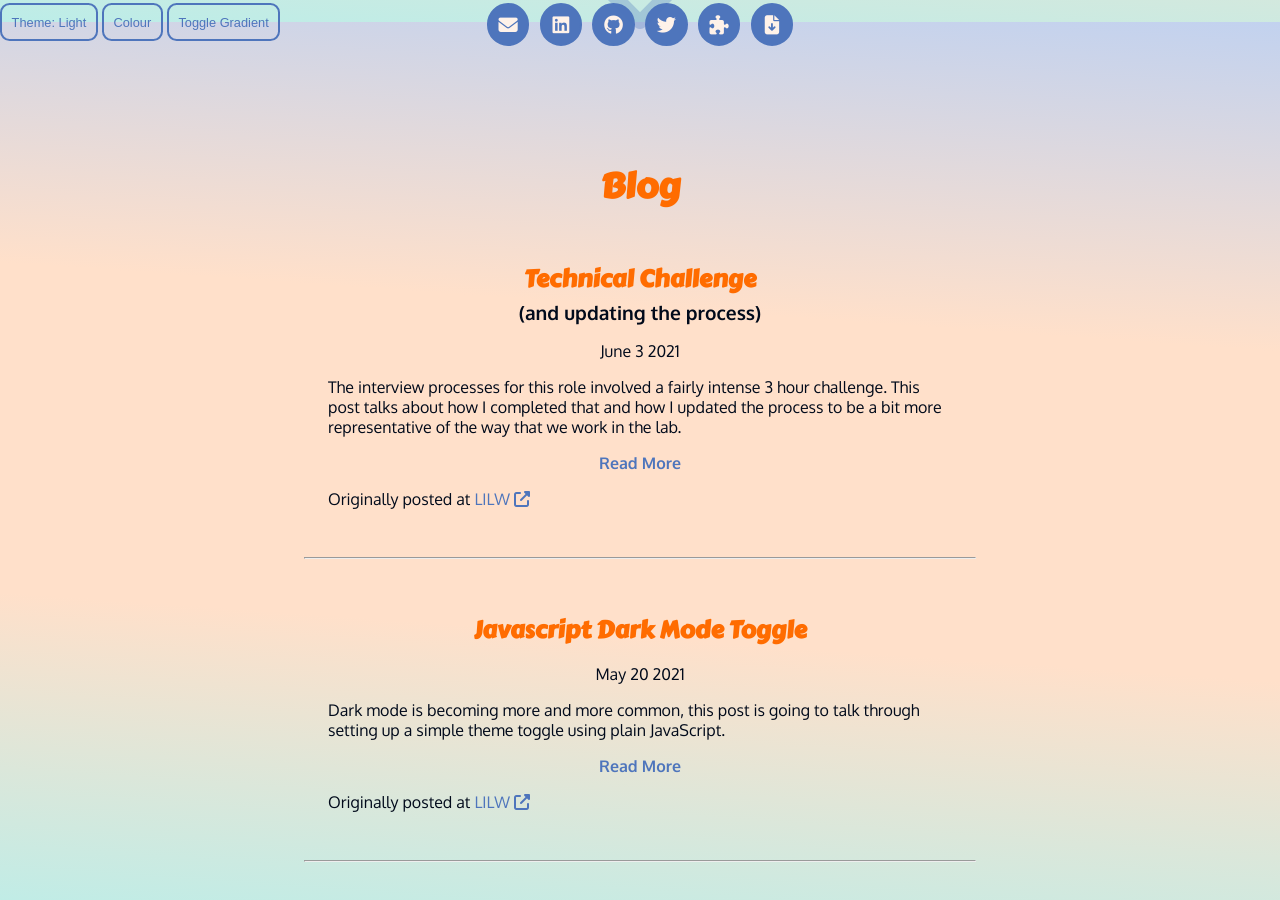
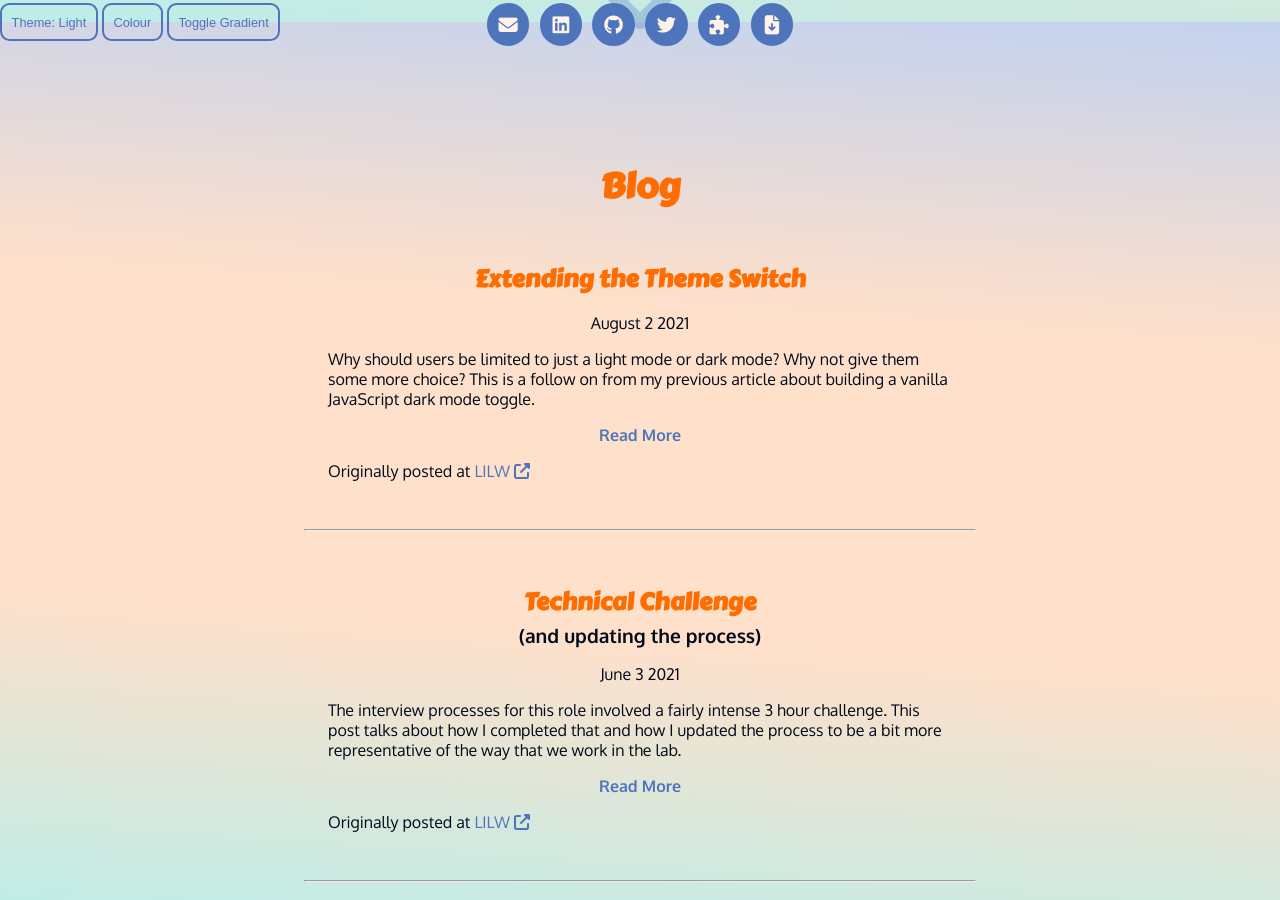
Before and after one commit to phil-6/pr_dev, a Jekyll site: the page built from index.html, in a window 1280 px wide and 900 px high, scrolled down 878 px. Built offline with Jekyll 4.4.1, drawn with Linux system fonts in a browser that asks for light colours; nearby versions of some CDN libraries.

Commit message:
add latest blog post to home page

```diff
--- a/_data/blog-posts.yml
+++ b/_data/blog-posts.yml
@@ -1,3 +1,15 @@
+- layout: blog
+  short-title: extended-theme-toggle
+  full-title: Extending the Theme Switch
+  summary: |
+    Why should users be limited to just a light mode or dark mode? Why not give them some more choice?
+    This is a follow on from my previous article about building a vanilla JavaScript dark mode toggle.
+  file-type: html
+  publish-date: August 2
+  publish-year: 2021
+  source: LILW
+  link: 'https://developer.legaltech.wales/blog/phil/2021/extending-the-theme-switch.html'
+
 - layout: blog
   short-title: challenge
   full-title: Technical Challenge
```
